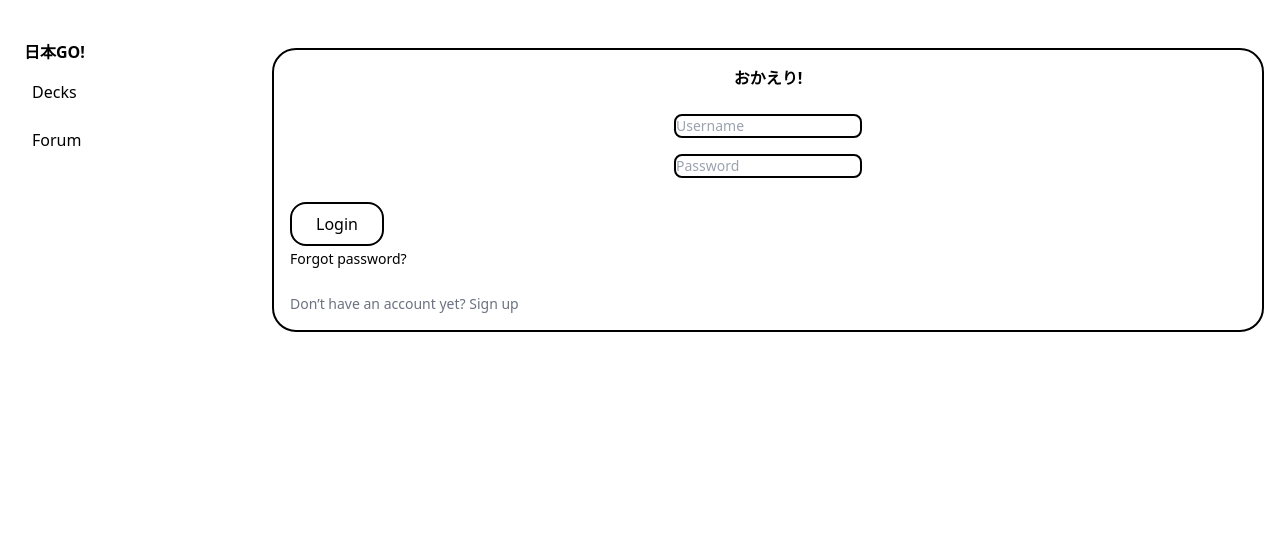
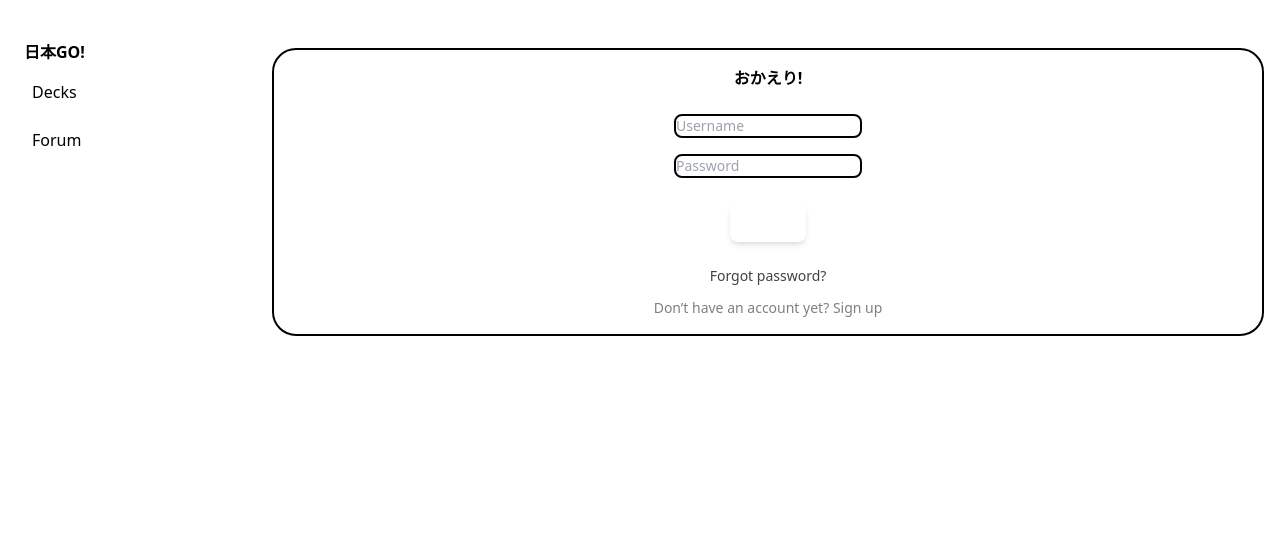
Before and after one commit to aredmondd/nihonGO, a Django app: page /login/ in a window 1280 px wide. Shown: the top 558 px of the page. Run offline with Django 4.2, Linux system fonts and the light colour scheme; some libraries are stand-ins or nearby versions.

Commit message:
fix login

```diff
--- a/nihonGO/theme/templates/login.html
+++ b/nihonGO/theme/templates/login.html
@@ -1,8 +1,8 @@
 {% extends 'components/wrapper.html' %}
 
 {% block content %}
-    <h1 class="text-center text-title text-black font-japanese font-bold">おかえり!</h1>
-    <form class="space-y-4 md:space-y-6" action="{% url 'login' %}" method="POST">
+    <h1 class="text-center text-title text-black font-outfit font-bold">おかえり!</h1>
+    <form class="space-y-4 md:space-y-6 font-outfit" action="{% url 'login' %}" method="POST">
         {% csrf_token %}
 
         <div class="flex flex-col space-y-4 justify-center mx-96">
@@ -11,10 +11,12 @@
         </div>
 
         <input type="hidden" name="next" value="{% url 'my-profile' %}">
-        <button type="submit" name="submit" class="border border-2 border-black rounded-2xl px-6 py-2">Login</button><br>
-        <a href="{% url 'password_reset' %}" class="text-sm font-medium text-primary-600 hover:underline dark:text-primary-500">Forgot password?</a>
-        <p class="text-sm font-light text-gray-500 dark:text-gray-400">
-            Don’t have an account yet? <a href="{% url 'register' %}" class="font-medium text-primary-600 hover:underline dark:text-primary-500">Sign up</a>
-        </p>
+        <div class="flex flex-col justify-center items-center">
+            <button type='submit' class="bg-orange text-white font-semibold py-2 px-4 rounded-lg shadow-md hover:bg-crimson transition duration-300">Login</button><br>
+            <a href="{% url 'password_reset' %}" class="text-sm font-medium text-black text-opacity-75 hover:underline mb-3">Forgot password?</a>
+            <p class="text-sm font-light text-black text-opacity-50">
+                Don’t have an account yet? <a href="{% url 'register' %}" class="font-medium text-black text-opacity-50 hover:underline">Sign up</a>
+            </p>
+        </div>
     </form>
 {% endblock %}
--- a/nihonGO/theme/templates/register.html
+++ b/nihonGO/theme/templates/register.html
@@ -1,7 +1,7 @@
 {% extends 'components/wrapper.html' %}
 
 {% block content %}
-    <h1 class="ml-12 text-title text-black font-japanese font-bold">Register</span></h1>
+    <h1 class="text-title text-black font-outfit font-bold text-center">nihonGOへようこそ!</span></h1>
     <form method="POST" class="space-y-4 md:space-y-6">
         {% csrf_token %}
 
```
